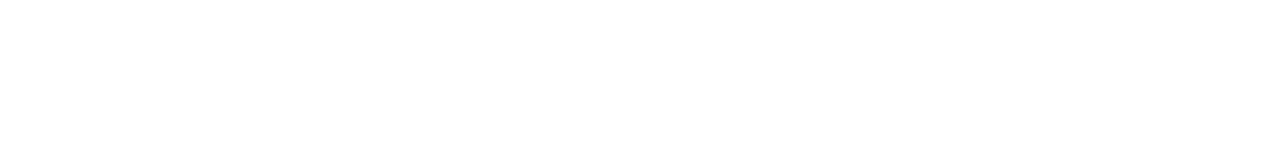
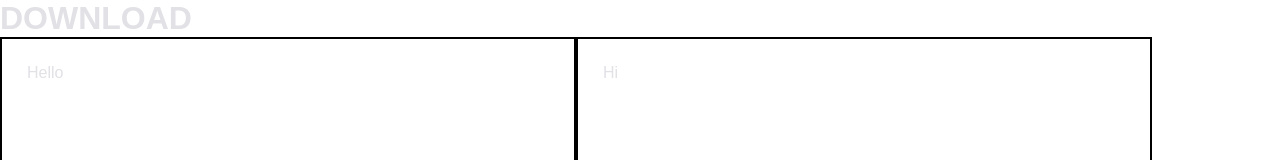
Before and after one commit to LilyEYang/rescale-download-react, a React app: page / in a window 1280 px wide. Shown: the top 160 px of the page. Built offline with nearby package versions, Linux system fonts and the light colour scheme.

Commit message:
feat: made two panels

```diff
--- a/src/App.tsx
+++ b/src/App.tsx
@@ -3,6 +3,7 @@
 import { GlobalStyle } from './styles/GlobalStyle'
 
 import Greetings from './components/Greetings'
+import Download from './components/Download'
 
 const mainElement = document.createElement('div')
 mainElement.setAttribute('id', 'root')
@@ -12,6 +13,7 @@
   return (
     <>
       <GlobalStyle />
+      <Download/>
       <Greetings />
     </>
   )
--- /dev/null
+++ b/src/components/Download/index.tsx
@@ -0,0 +1,21 @@
+import React from "react";
+
+import { Panel } from "./styles";
+
+class Download extends React.Component {
+    render() {
+        return (
+          <div className="header">
+            <h1 className="Download-section"> DOWNLOAD </h1>
+            <Panel>
+                <p> Hello </p>
+            </Panel>
+            <Panel>
+                <p> Hi </p>
+            </Panel>
+          </div>
+        );
+    }
+}
+
+export default Download;
--- /dev/null
+++ b/src/components/Download/styles.ts
@@ -0,0 +1,9 @@
+import styled from 'styled-components'
+
+export const Panel = styled.div`
+    height: 70%;
+    width: 45%;
+    padding: 25px;
+    display: inline-block;
+    border: 2px solid black;
+`
```
Also changed, not shown: 1 other file (tests, documents, lock files or other folders).
